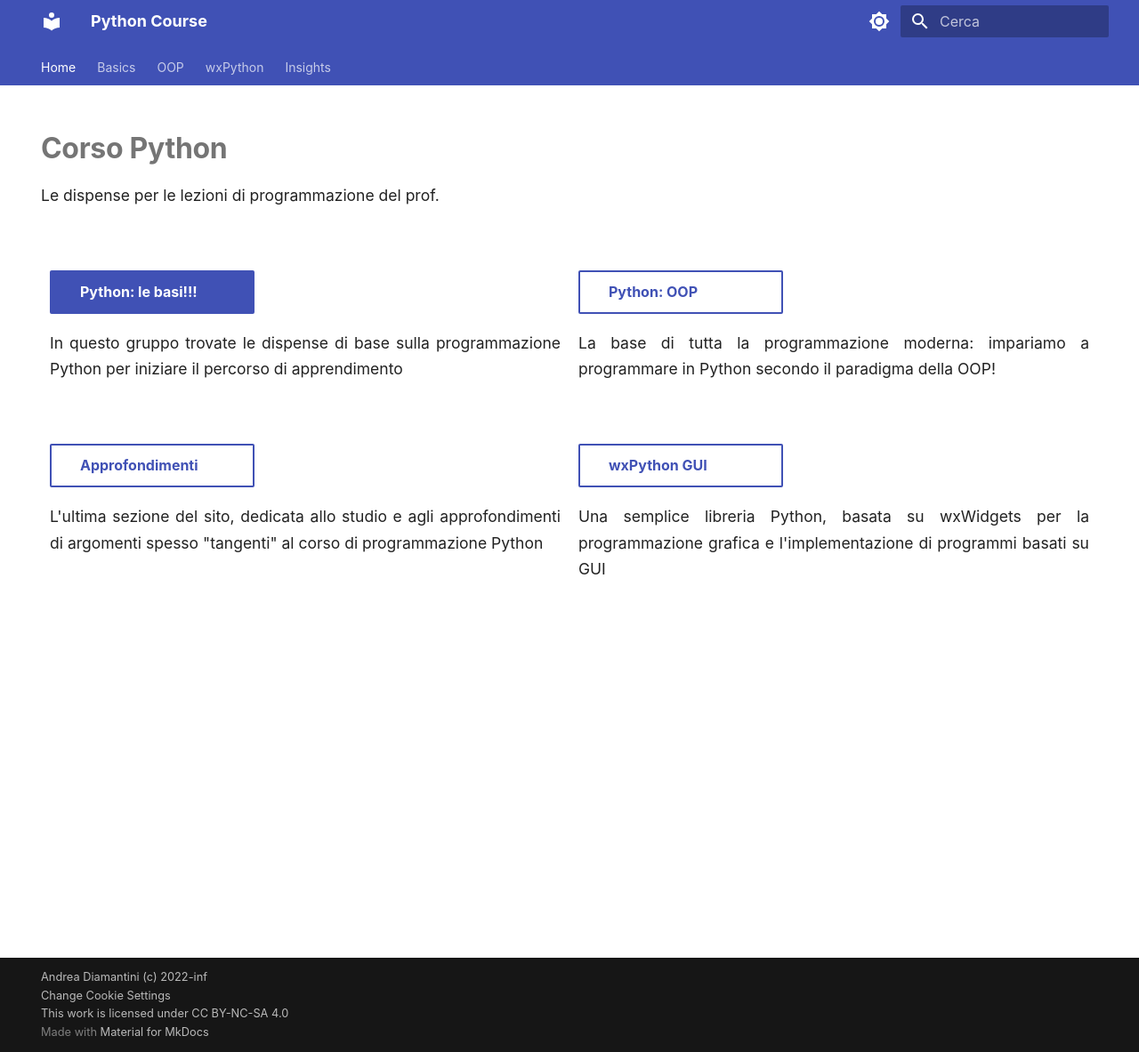
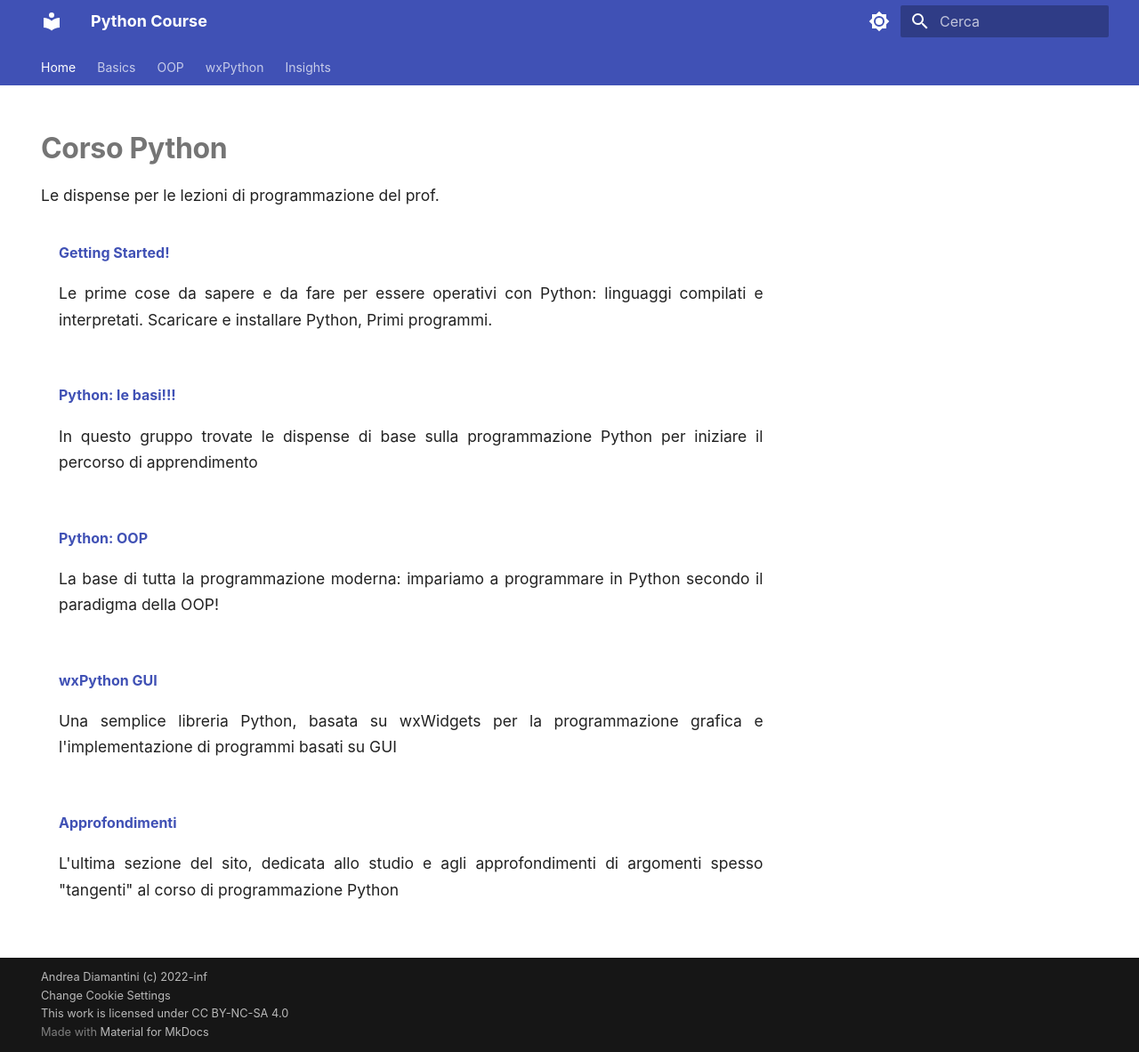
Before and after one commit to adjamhub/pyhandouts, an MkDocs documentation site: the page built from docs/index.md, in a window 1280 px wide and 1183 px high. Shown: the whole window at 89% size. Built offline with MkDocs 1.6.1 and Material for MkDocs 9.7.7, drawn with Linux system fonts in a browser that asks for light colours.

Commit message:
new homePage, first bits

```diff
--- a/docs/index.md
+++ b/docs/index.md
@@ -5,9 +5,6 @@ hide:
   - footer
 ---
 <style>
-.w3-row:after,.w3-row:before{content:"";display:table;clear:both}
-.w3-half{float:left;width:100%;}
-@media (min-width:601px){.w3-half{width:49.99999%}}
 </style>
 
 <body>
@@ -18,47 +15,37 @@ hide:
 
 <h1 style="font-weight:bold;margin:0px">Corso Python</h1>
 <p>Le dispense per le lezioni di programmazione del prof.</p>
-
-<br>
-<br>
-
 </section>
 
 <!-- xxxxxxxxxxxxxxxxxxxxxxxxxxxxxxxxxxxxxxxxxxxxxxxxxxxxxxxxxxxxxxxxxxxxxxxxxxxxxxx -->
 <section class="">
 
-<div class="w3-row">
+<div style="padding:20px; width: 70%">
+<a href="basics/000_first/"><b>Getting Started!</b></a>
+<p>Le prime cose da sapere e da fare per essere operativi con Python: linguaggi compilati e interpretati. Scaricare e installare Python, Primi programmi.
+</p>
+</div>
 
-<div class="w3-half" style="padding:0 10px">
-<a href="basics/000_first/" class="md-button md-button--primary" style="width:230px">Python: le basi!!!</a>
+<div style="padding:20px; width: 70%">
+<a href="basics/000_first/"><b>Python: le basi!!!</b></a>
 <p>In questo gruppo trovate le dispense di base sulla programmazione Python per iniziare il percorso
 di apprendimento</p>
-<br>
-<br>
 </div>
 
-<div class="w3-half" style="padding:0 10px">
-<a href="OOP/000_intro/" class="md-button" style="width:230px">Python: OOP</a>
+<div style="padding:20px; width: 70%">
+<a href="OOP/000_intro/"><b>Python: OOP</b></a>
 <p>La base di tutta la programmazione moderna: impariamo a programmare in Python secondo il paradigma della OOP!</p>
-<br>
-<br>
 </div>
 
-<div class="w3-half" style="padding:0 10px">
-<a href="insights/00_intro/" class="md-button" style="width:230px">Approfondimenti</a>
-<p>L'ultima sezione del sito, dedicata allo studio e agli approfondimenti di argomenti spesso "tangenti" al corso di programmazione Python</p>
-<br>
-<br>
+<div style="padding:20px; width: 70%">
+<a href="wx/000_intro/"><b>wxPython GUI</b></a>
+<p>Una semplice libreria Python, basata su wxWidgets per la programmazione grafica e l'implementazione di programmi basati su GUI</p>
 </div>
 
-<div class="w3-half" style="padding:0 10px">
-<a href="wx/000_intro/" class="md-button" style="width:230px">wxPython GUI</a>
-<p>Una semplice libreria Python, basata su wxWidgets per la programmazione grafica e l'implementazione di programmi basati su GUI</p>
-<br>
-<br>
+<div style="padding:20px; width: 70%">
+<a href="insights/00_intro/" ><b>Approfondimenti</b></a>
+<p>L'ultima sezione del sito, dedicata allo studio e agli approfondimenti di argomenti spesso "tangenti" al corso di programmazione Python</p>
 </div>
-
-</div> <!-- end row -->
 
 </section>
 
```
